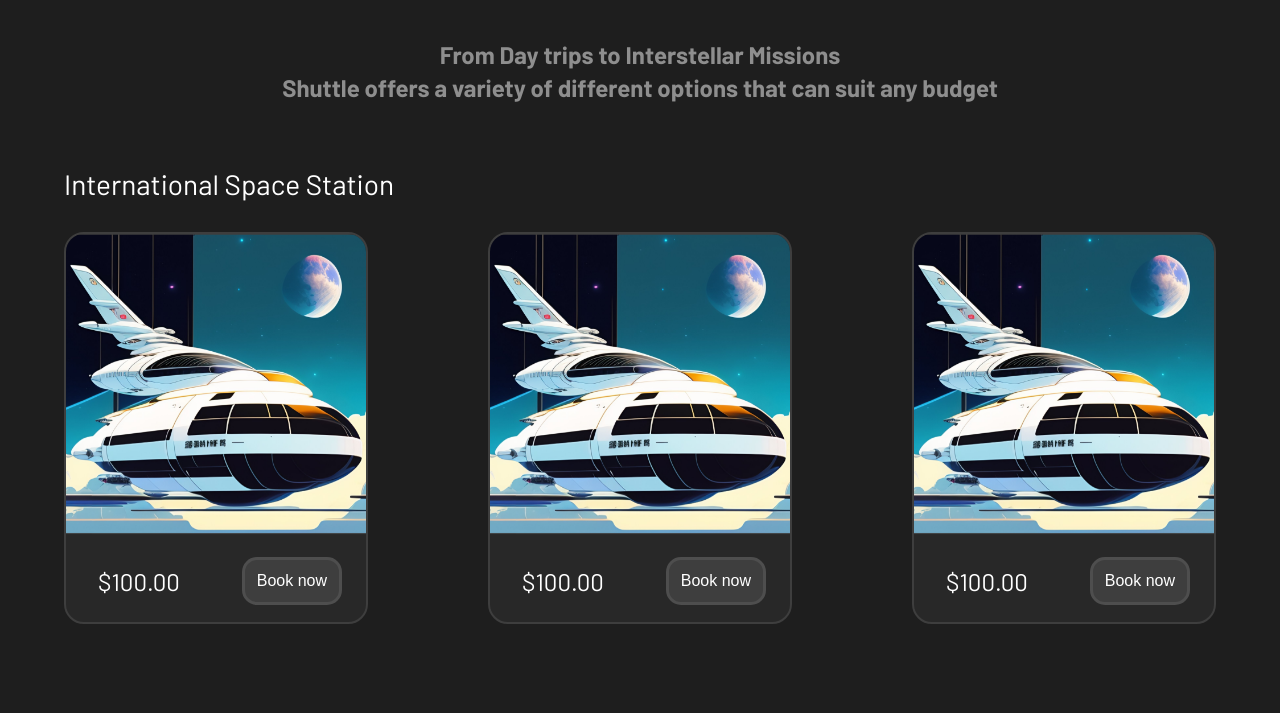
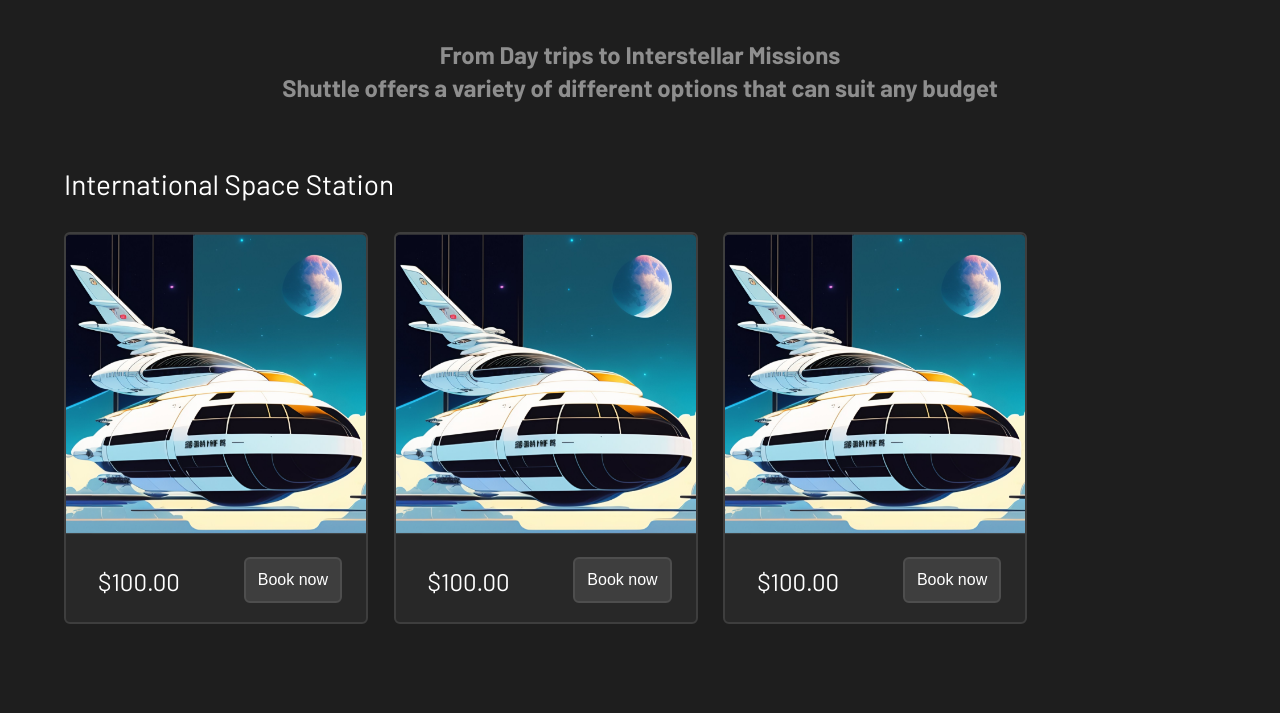
Before and after one commit to PythonMorph/nathan, a plain HTML site: page pricing.html in a window 1280 px wide. Shown: the part 222-935 px from the top of the page. Drawn offline with Linux system fonts and the light colour scheme.

Commit message:
pricing display change

```diff
--- a/pricing.css
+++ b/pricing.css
@@ -63,15 +63,14 @@ span {
 .cards {
     display: flex;
     flex-wrap: wrap;
-    gap: 5vw;
-    justify-content: space-between;
+    gap: 2vw;
 }
 
 .card-item {
     width: 300px;
     height: 100%;
     background-color: #282828;
-    border-radius: 20px;
+    border-radius: 6px;
     border: 2px solid  #3e3e3e;
     overflow: hidden;
     transition: transform .15s;
@@ -85,7 +84,6 @@ span {
 .card-item img {
     width: 100%;
     height: 100%;
-
 }
 
 .card-item span {
@@ -101,8 +99,8 @@ span {
     font-size: 1rem;
     padding: .75rem;
     margin: 1rem 1.5rem;
-    border-radius: 15px;
-    border: 3px solid  #4e4e4e;
+    border-radius: 6px;
+    border: 2px solid  #4e4e4e;
     transition: transform .15s;
 }
 
--- a/pricing.html
+++ b/pricing.html
@@ -9,7 +9,7 @@
 </head>
 <body>
     <nav>
-        <a href=""><h1>shuttle</h1></a>
+        <a href="/"><h1>shuttle</h1></a>
         <a href="pricing.html">Pricing</a>
         <a href="#">Information</a>
     </nav>
```
